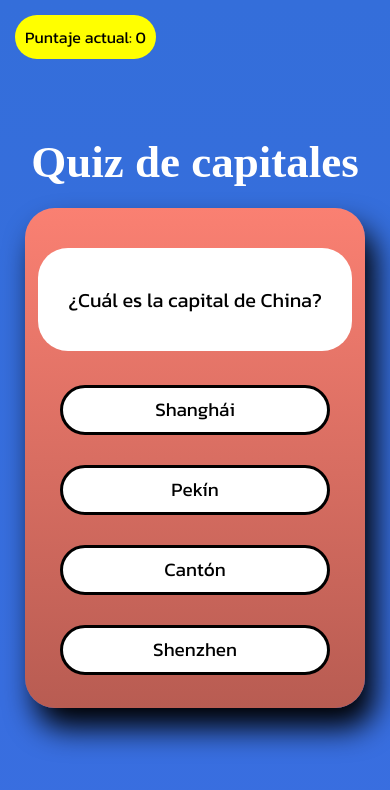
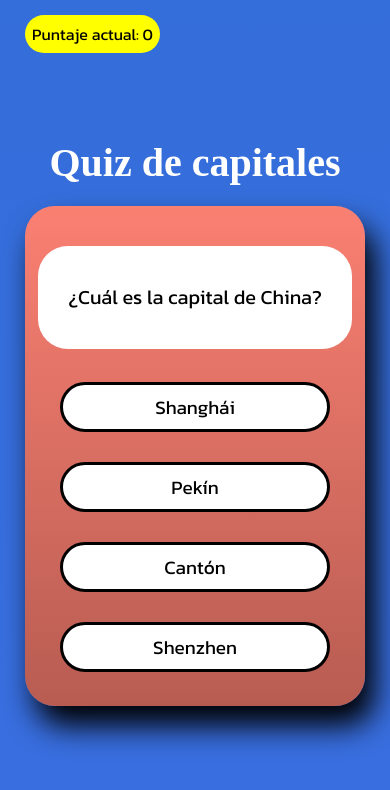
Before and after one commit to santimontironi/quiz-de-capitales, a React (Vite) app: page / in a window 390 px wide. Shown: the top 790 px of the page. Built offline with nearby package versions, Linux system fonts and the light colour scheme; a web font is replaced by a local one.

Commit message:
Ultimos ajustes 2

```diff
--- a/src/assets/css/app.css
+++ b/src/assets/css/app.css
@@ -106,12 +106,12 @@
         margin: auto;
     }
     .puntaje{
-        left: 15px;
+        left: 25px;
         top: 15px;
-        padding: 10px;
+        padding: 7px;
     }
     .titulo{
-        font-size: 45px;
+        font-size: 40px;
         text-decoration: none;
     }
     .pregunta{
```
